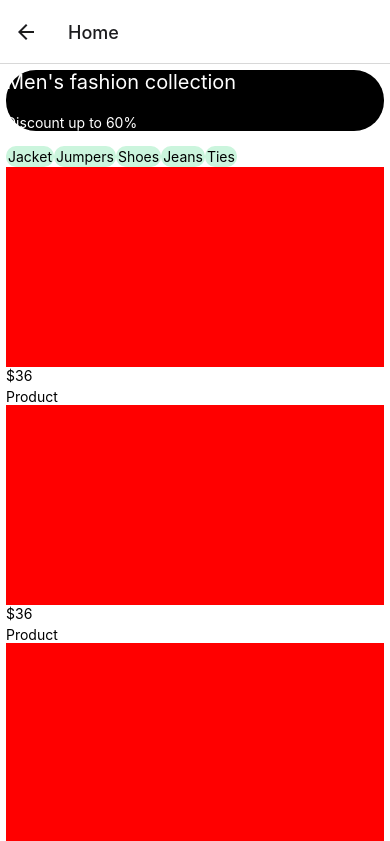
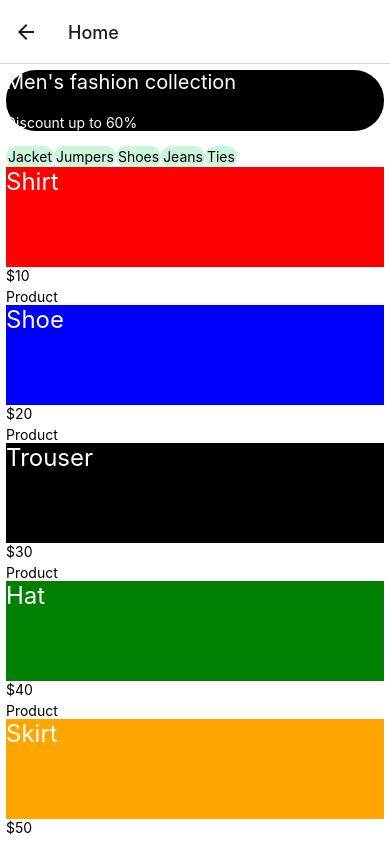
Before and after one commit to davidobodo/expo-react-native, a React Native app: screen /Home in a window 390 px wide. Shown: the top 841 px of the page. Built offline with nearby package versions, Linux system fonts and the light colour scheme.

Commit message:
✨ feat: pass more data into product details page

```diff
--- a/components/composites/cards/product/index.js
+++ b/components/composites/cards/product/index.js
@@ -1,11 +1,13 @@
 import { View, Text, StyleSheet, Pressable } from "react-native";
 
-export default function ProductCard({ onPress }) {
+export default function ProductCard({ onPress, title, price, color }) {
 	return (
 		<Pressable style={styles.container} onPress={onPress}>
-			<View style={styles.image}></View>
+			<View style={{ ...styles.image, backgroundColor: color }}>
+				<Text style={styles.title}>{title}</Text>
+			</View>
 			<View style={styles.price}>
-				<Text>$36</Text>
+				<Text>${price}</Text>
 			</View>
 			<Text>Product</Text>
 		</Pressable>
@@ -14,9 +16,13 @@ export default function ProductCard({ onPress }) {
 
 const styles = StyleSheet.create({
 	container: {},
+	title: {
+		fontSize: 24,
+		color: "#fff",
+	},
 	image: {
 		backgroundColor: "red",
-		height: 200,
+		height: 100,
 	},
 	price: {
 		marginBottom: 4,
--- /dev/null
+++ b/data/products/index.js
@@ -0,0 +1,32 @@
+export default [
+	{
+		title: "Shirt",
+		price: 10,
+		color: "red",
+		id: 1,
+	},
+	{
+		title: "Shoe",
+		price: 20,
+		color: "blue",
+		id: 2,
+	},
+	{
+		title: "Trouser",
+		price: 30,
+		color: "black",
+		id: 3,
+	},
+	{
+		title: "Hat",
+		price: 40,
+		color: "green",
+		id: 4,
+	},
+	{
+		title: "Skirt",
+		price: 50,
+		color: "orange",
+		id: 5,
+	},
+];
--- a/screens/home/index.js
+++ b/screens/home/index.js
@@ -2,12 +2,11 @@ import { StatusBar } from "expo-status-bar";
 import { StyleSheet, Text, View } from "react-native";
 import { Button } from "../../components/atoms";
 import { Banner, Filter, Cards } from "../../components/composites";
+import PRODUCTS from "../../data/products";
 export default function HomeScreen({ navigation }) {
-	const onSelectProduct = (id) => {
-		console.log(id);
-
+	const onSelectProduct = (data) => {
 		navigation.navigate("ProductDetails", {
-			id,
+			data,
 		});
 	};
 	return (
@@ -17,8 +16,9 @@ export default function HomeScreen({ navigation }) {
 			</View>
 			<Filter />
 
-			{[1, 2, 3, 4, 5, 6].map((item) => {
-				return <Cards.Product key={item} onPress={() => onSelectProduct(item)} />;
+			{PRODUCTS.map((item) => {
+				const { id, title, price, color } = item;
+				return <Cards.Product key={id} onPress={() => onSelectProduct(item)} title={title} price={price} color={color} />;
 			})}
 		</View>
 	);
--- a/screens/product-details/index.js
+++ b/screens/product-details/index.js
@@ -1,9 +1,32 @@
-import { View, Text } from "react-native";
+import { View, Text, StyleSheet } from "react-native";
+import { Button } from "../../components/atoms";
 
 export default function ProductDetails({ route }) {
+	const { data } = route.params;
+	const { id, title, color, price } = data;
+
+	const onAddToCart = () => {};
 	return (
 		<View>
-			<Text>A PRODUCT PAGE {route.params.id}</Text>
+			<Text style={styles.title}>{title}</Text>
+			<View style={{ ...styles.image, backgroundColor: color }}></View>
+			<Text style={styles.price}>{price}</Text>
+
+			<Button text="Add to cart" onPress={onAddToCart} />
 		</View>
 	);
 }
+
+const styles = StyleSheet.create({
+	container: {},
+	title: {
+		fontSize: 24,
+	},
+	image: {
+		height: 200,
+	},
+	price: {
+		marginBottom: 4,
+		fontSize: 20,
+	},
+});
```
